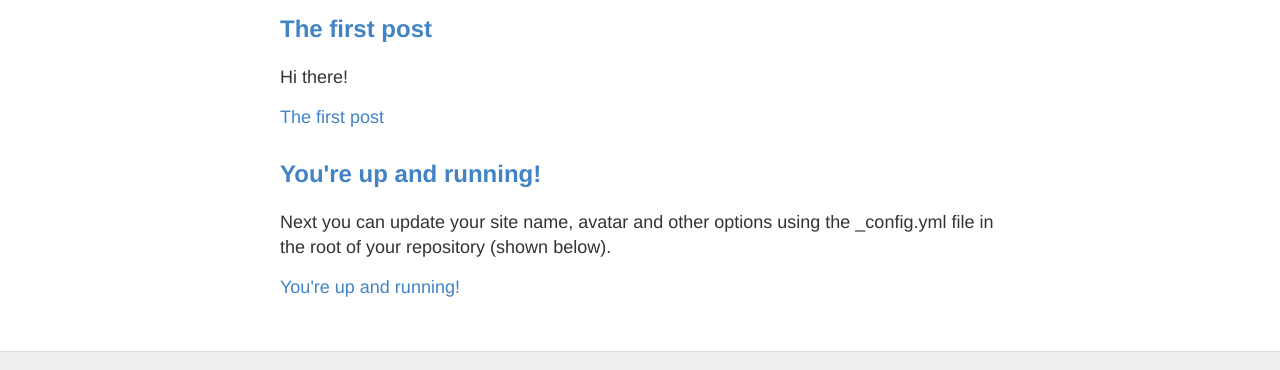
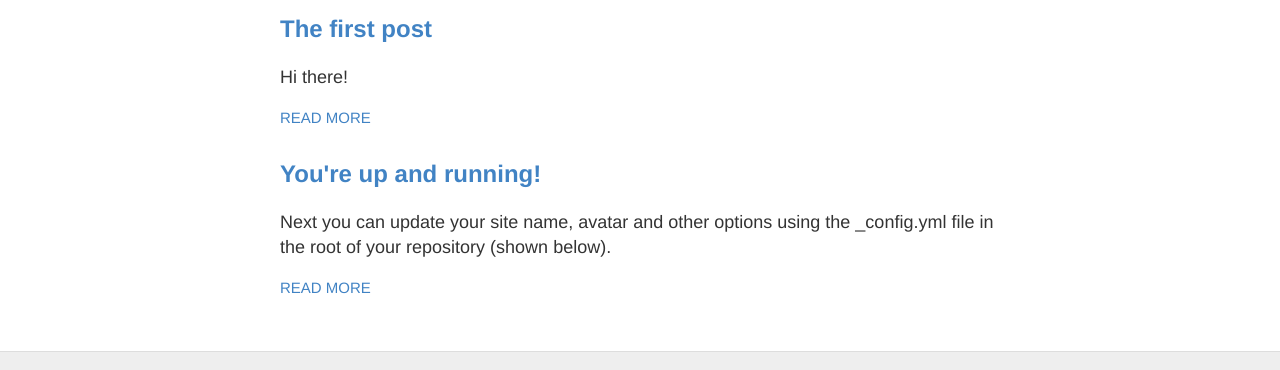
Before and after one commit to tdhltc/tdhltc.github.io, a Jekyll site: the page built from category/common.html, in a window 1280 px wide. Shown: the part 227-597 px from the top of the page. Built offline with Jekyll 4.4.1, drawn with Linux system fonts in a browser that asks for light colours.

Commit message:
fixed error

```diff
--- a/_layouts/category.html
+++ b/_layouts/category.html
@@ -10,7 +10,7 @@
         {{ post.excerpt }}
     </div>
 
-    <a href=" {{ site.baseurl }}{{ post.url }}"> {{ post.title }}</a>
+    <a href=" {{ site.baseurl }}{{ post.url }}" class="read-more">Read More</a>
 
 </article>
 
--- a/_layouts/tag.html
+++ b/_layouts/tag.html
@@ -10,7 +10,7 @@
         {{ post.excerpt }}
     </div>
 
-    <a href=" {{ site.baseurl }}{{ post.url }}"> {{ post.title }}</a>
+    <<a href=" {{ site.baseurl }}{{ post.url }}" class="read-more">Read More</a>
 
 </article>
 
```
